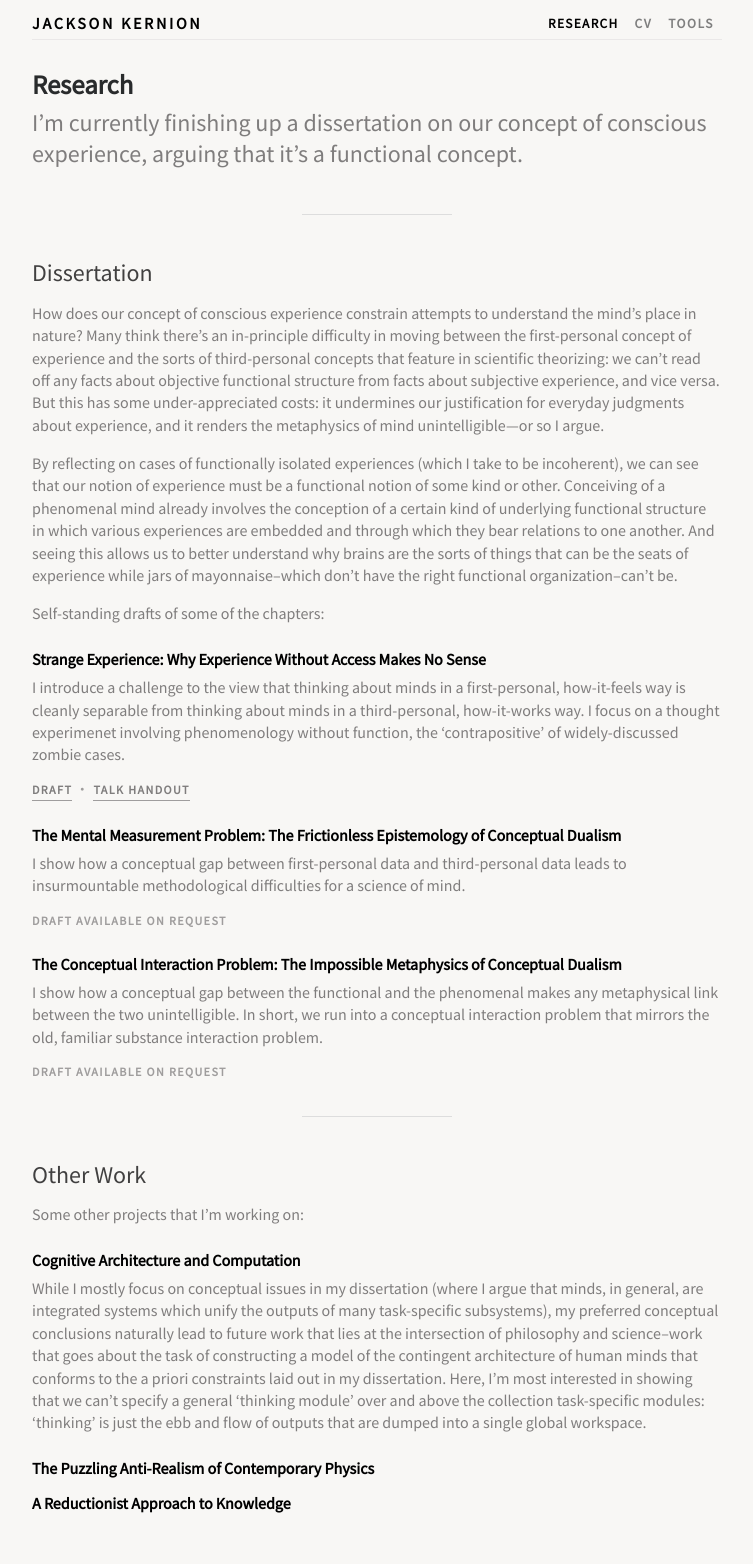
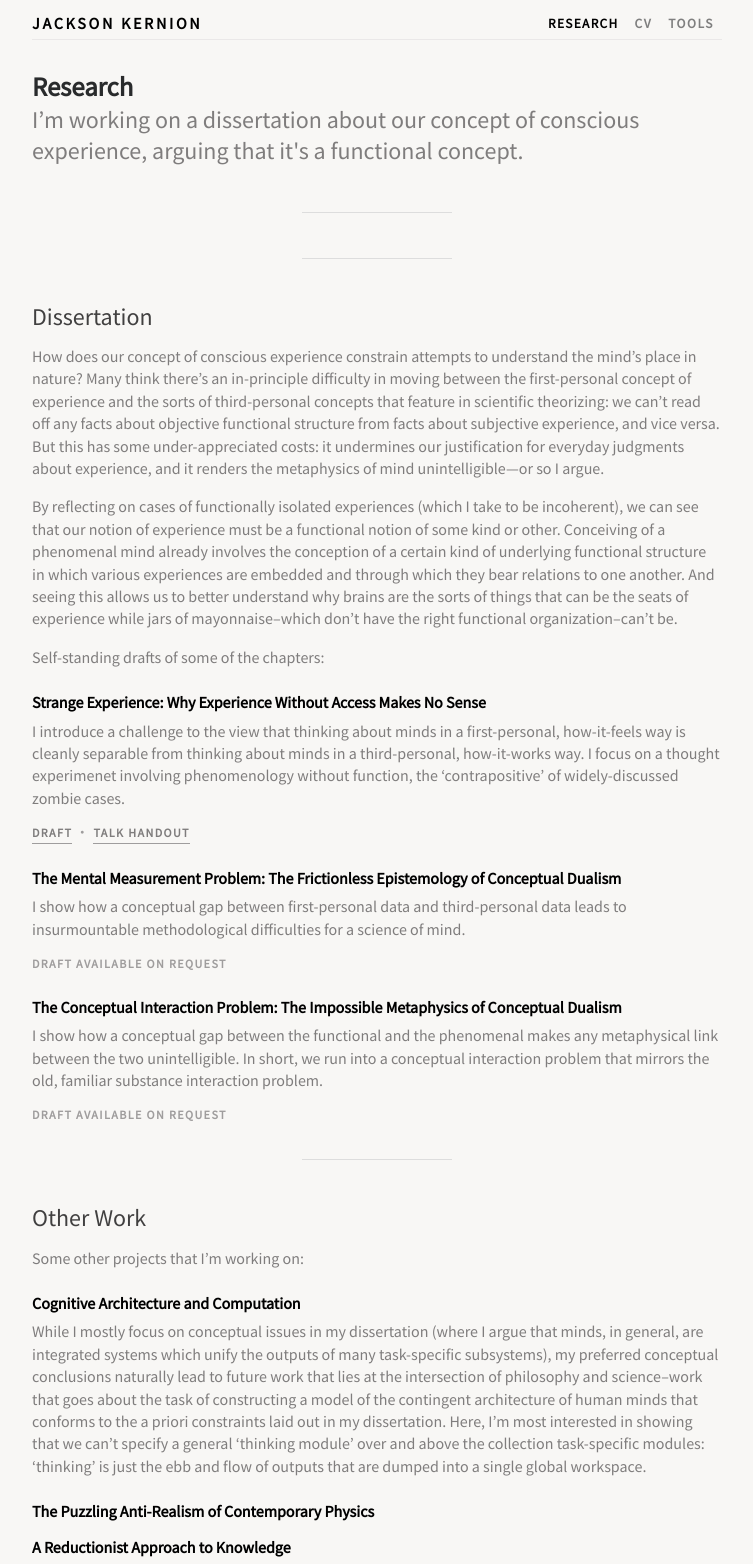
Before and after one commit to jacksonkernion/jacksonkernion.github.io, a Jekyll site: the page built from research.md, in a window 1280 px wide. Shown: the whole page, without its empty margins (263-1016 px from the left). Built offline with Jekyll 4.4.1, drawn with Linux system fonts in a browser that asks for light colours; nearby versions of some CDN libraries; our own code applies the rules of GitHub Pages for plain Markdown files; before the commit the page ends 1521 px from its top, so only the background shows below that.

Commit message:
Updated Markdown to need less html

```diff
--- a/_layouts/default.html
+++ b/_layouts/default.html
@@ -19,6 +19,10 @@
       <meta name="description" content="{{ page.description }}">
       <meta name="og:description" content="{{ page.description }}">
       <meta name="twitter:description" content="{{ page.description }}">
+      {% else if page.short-bio %}
+      <meta name="description" content="{{ page.short-bio | strip_html | truncatewords: 25 }}">
+      <meta name="og:description" content="{{ page.short-bio | strip_html | truncatewords: 25 }}">
+      <meta name="twitter:description" content="{{ page.short-bio | strip_html | truncatewords: 25 }}">
       {% else if content %}
       <meta name="description" content="{{ content | strip_html | truncatewords: 25 }}">
       <meta name="og:description" content="{{ content | strip_html | truncatewords: 25 }}">
@@ -58,7 +62,39 @@
 </div>
 
 <div class="main container">
+
+  {% if page.title %}
+  <div class="page-title">{{ page.title }}</div>
+  {% endif %}
+
+  {% if page.description %}
+    <div class="page-description">{{ page.description }}</div>
+    <div class="page-divider"></div>
+  {% endif %}
+
+  {% if page.short-bio %}
+  <div class="row about-container">
+  <div class="profile col-12 col-sm-4 push-sm-8 text-center">
+    <img src="assets/images/profile.jpg" class="rounded img-fluid">
+    <div class="contact-links">
+      <div class="email">jacksonkernion@gmail.com</div>
+      <div class="social-links">
+        <a href="https://www.facebook.com/jackson.kernion"><i class="fa fa-facebook" aria-hidden="true"></i></a>
+        <a href="https://twitter.com/JacksonKernion"><i class="fa fa-twitter" aria-hidden="true"></i></a>
+        <a href="https://github.com/jacksonkernion"><i class="fa fa-github" aria-hidden="true"></i></a>
+      </div>
+    </div>
+  </div>
+  <div class="col-12 col-sm-8 pull-sm-4 short-bio">
+    {{ page.short-bio}}
+  </div>
+  </div>
+  {% endif %}
+
+  <div class="page-divider"></div>
+
   {{ content }}
+
 </div>
 <script>
   (function(i,s,o,g,r,a,m){i['GoogleAnalyticsObject']=r;i[r]=i[r]||function(){
--- a/assets/stylesheets/style.css
+++ b/assets/stylesheets/style.css
@@ -5,20 +5,20 @@
 	background-color: #F8F7F5;
 }
 
-h1{
+.page-title{
 	font-size: 20pt;
 	font-weight: 600;
 	padding-bottom: 0px;
 
 }
-h2{
+h1{
 	font-size: 18pt;
 	font-weight: 400;
 	color: #414040;
 	margin-bottom: 15px;
 	margin-top: 20px;
 }
-h3{
+h2{
 	font-size: 15px;
 	margin-top: 30px;
 	font-weight: 700;
--- a/research.md
+++ b/research.md
@@ -1,16 +1,9 @@
 ---
 title: Research
+description: I’m working on a dissertation about our concept of conscious experience, arguing that it's a functional concept.
 ---
 
-{: #research }
-# Research
-
-{: .page-description }
-I’m currently finishing up a dissertation on our concept of conscious experience, arguing that it's a functional concept.
-
-<div class="page-divider"></div>
-
-## Dissertation
+# Dissertation
 
 How does our concept of conscious experience constrain attempts to understand the mind’s place in nature? Many think there’s an in-principle difficulty in moving between the first-personal concept of experience and the sorts of third-personal concepts that feature in scientific theorizing: we can’t read off any facts about objective functional structure from facts about subjective experience, and vice versa. But this has some under-appreciated costs: it undermines our justification for everyday judgments about experience, and it renders the metaphysics of mind unintelligible—or so I argue.
 
@@ -47,7 +40,7 @@
 
 <div class="page-divider"></div>
 
-## Other Work
+# Other Work
 
 Some other projects that I'm working on:
 
```
Also changed, not shown: index.md (+9 -17 lines), tools.md (+33 -5 lines).
